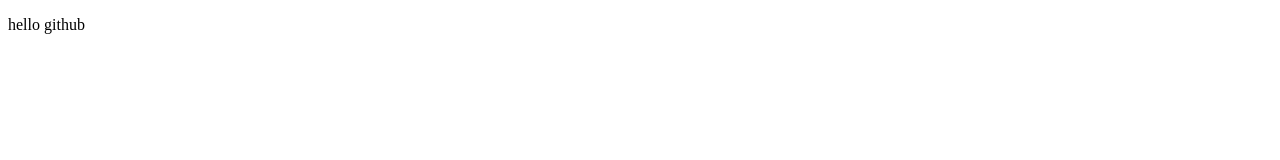
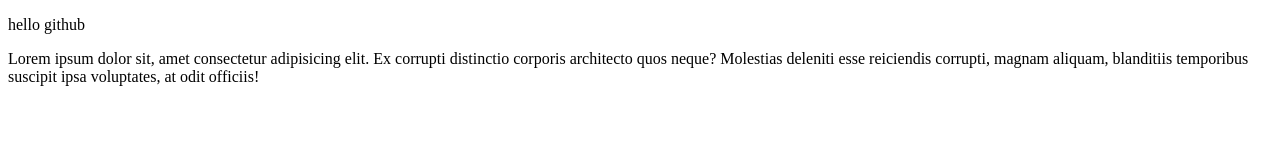
Before and after one commit to AkshayK9665/Demo1503, a plain HTML site: page index.html in a window 1280 px wide. Drawn offline with Linux system fonts and the light colour scheme.

Commit message:
updated index file is added

```diff
--- a/index.html
+++ b/index.html
@@ -7,5 +7,6 @@
 </head>
 <body>
     <p>hello github</p>
+    <p>Lorem ipsum dolor sit, amet consectetur adipisicing elit. Ex corrupti distinctio corporis architecto quos neque? Molestias deleniti esse reiciendis corrupti, magnam aliquam, blanditiis temporibus suscipit ipsa voluptates, at odit officiis!</p>
 </body>
 </html>
```
